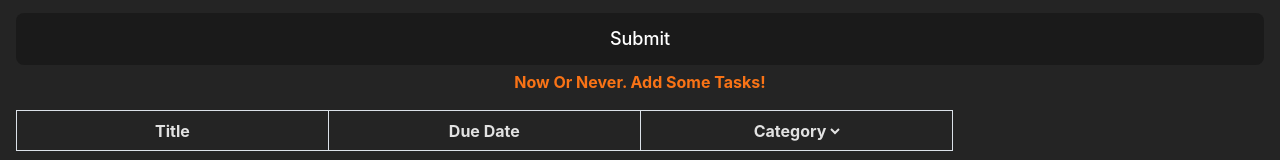
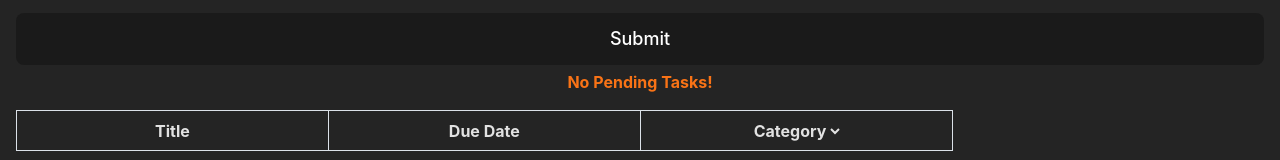
Before and after one commit to justynleung/task-manager, a React (Vite) app: page / in a window 1280 px wide. Shown: the part 291-451 px from the top of the page. Built offline with nearby package versions, Linux system fonts and the light colour scheme.

Commit message:
finally, err msg both work fine, pending local storage feature

```diff
--- a/src/components/TaskFilter.tsx
+++ b/src/components/TaskFilter.tsx
@@ -24,6 +24,9 @@ export default function TaskFilter({ tasks, setTasks, filter }: Props) {
         )
     })
     return (
-        <>{tasksList}</>
+        <>
+            {tasks.length !== 0 && filter !== "Category" && filteredTasks.length === 0 && <small className='absolute w-fit left-0 right-0 mx-auto font-bold text-base bottom-14 text-orange-500'>No task in this cetegory. Select "Category" to see all tasks.</small>}
+            {tasksList}
+        </>
     )
 }
--- a/src/components/TaskForm.tsx
+++ b/src/components/TaskForm.tsx
@@ -92,7 +92,7 @@ export default function TaskForm({ tasks, setTasks }: Props) {
                     <button
                         type="submit"
                         className=" text-white bg-primary-600 hover:bg-emerald-500 font-medium rounded-lg text-lg px-5 py-2.5 mx-4 mt-4 focus:outline-lime-500">Submit</button>
-                    <div className={`flex justify-center items-center h-6 w-full font-bold ${tasks.length === 0 ? "text-orange-500" : "text-transparent"}`}><p>Now Or Never. Add Some Tasks!</p></div>
+                    <div className={`flex justify-center items-center h-6 w-full font-bold ${tasks.length === 0 ? "text-orange-500" : "text-transparent"}`}><p>No Pending Tasks!</p></div>
                 </form>
             </section>
         </>
--- a/src/components/TaskList.tsx
+++ b/src/components/TaskList.tsx
@@ -58,7 +58,7 @@ export default function TaskList({ tasks, setTasks }: Props) {
                         <th></th>
                     </tr>
                 </thead>
-                <tbody>
+                <tbody className="relative w-full">
                     {applyFilter ? <TaskFilter tasks={tasks} setTasks={setTasks} filter={filter} /> :
                         tasksList}
                 </tbody>
```
